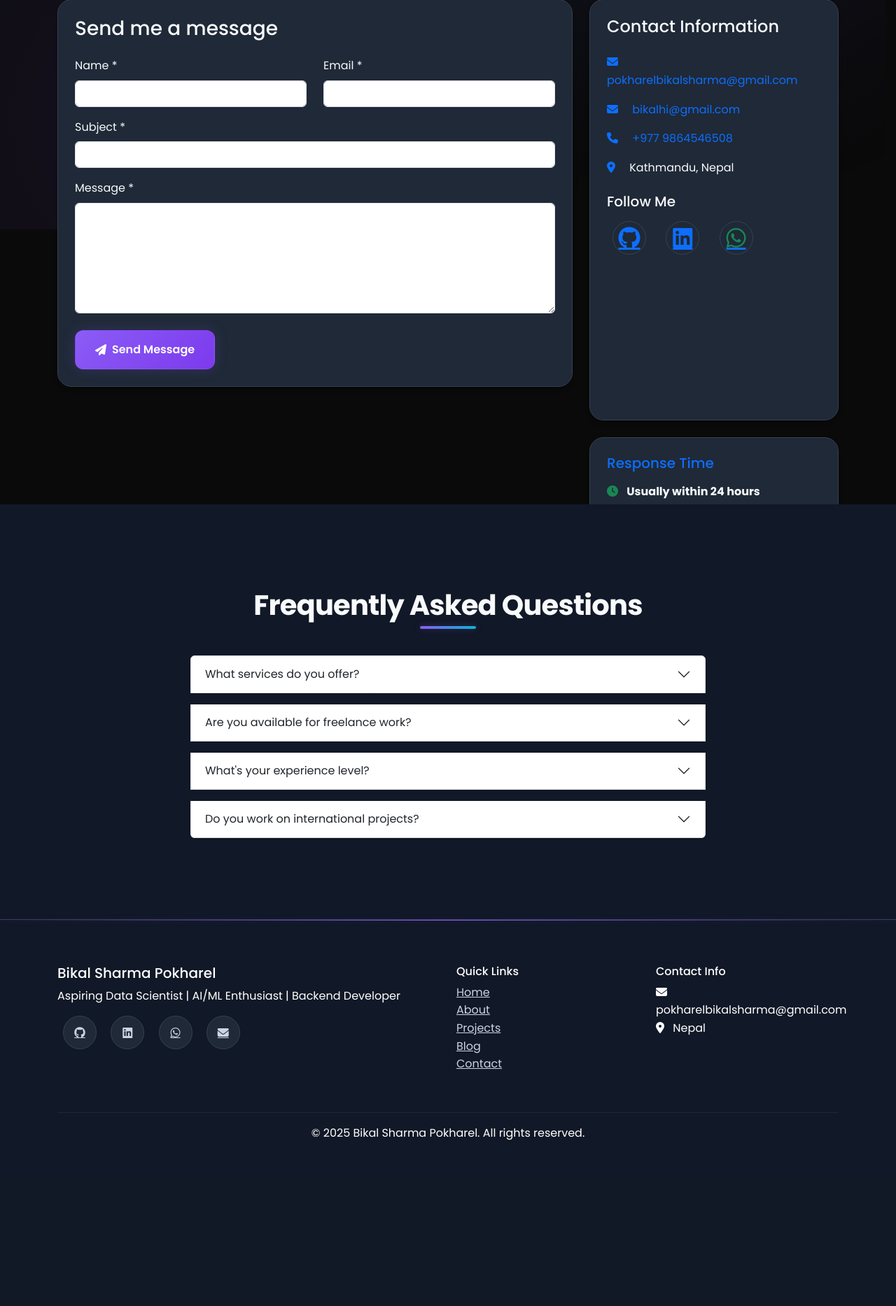
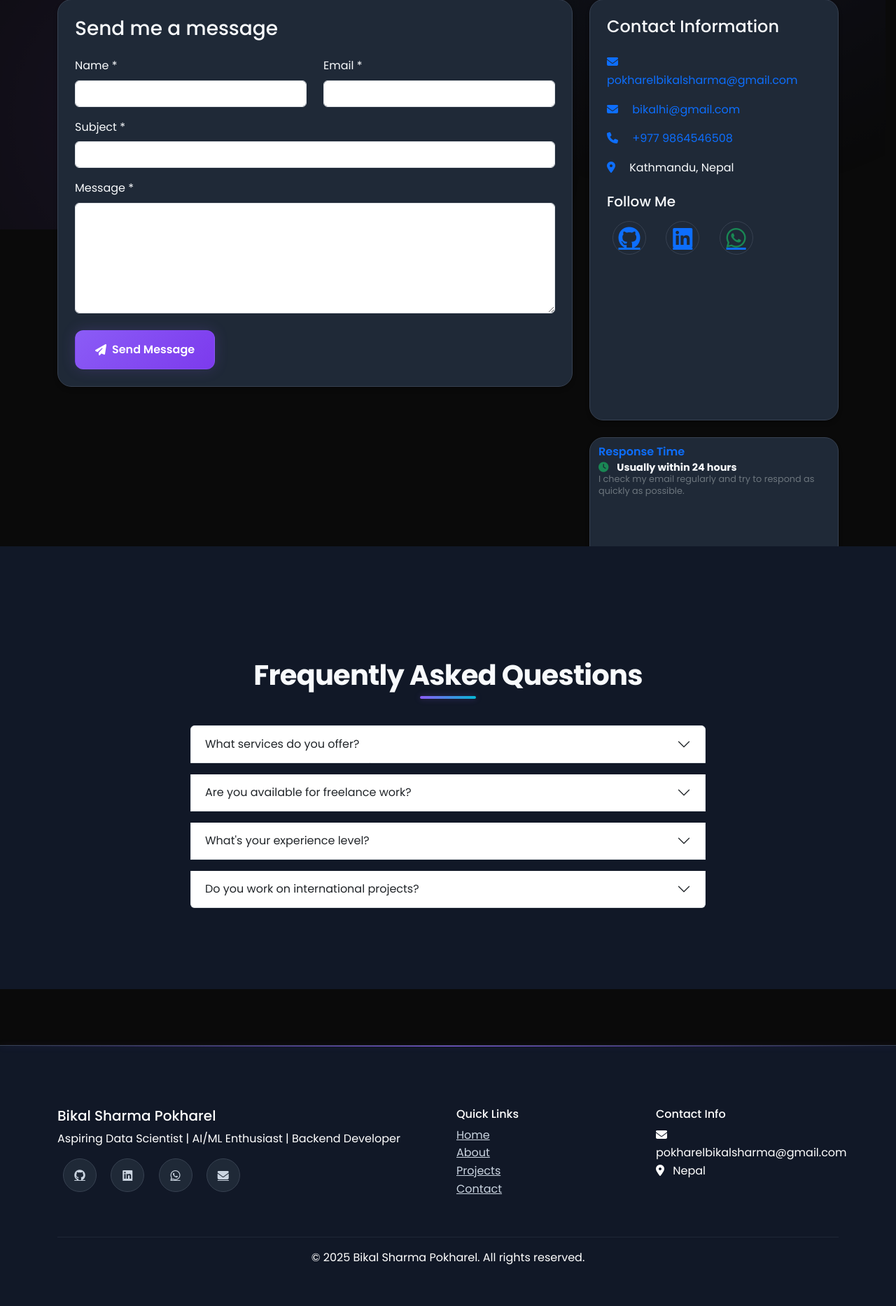
Before and after one commit to bikalpokharel/PORTFOLIO, a Django app: page /contact/ in a window 1280 px wide. Shown: the part 467-2334 px from the top of the page at 70% size. Before the commit the page ends 2097 px from the top, so only its background shows below. Run offline with Django 4.2, Linux system fonts and the light colour scheme; data comes from the database, SQL or seed files in the repository.

Commit message:
feat(ui): dark-purple redesign, contact spacing fixes, projects/about upgrades, footer cleanup, project detail polish

```diff
--- a/home/templates/home/base.html
+++ b/home/templates/home/base.html
@@ -360,7 +360,7 @@
         .footer {
             background: var(--bg-secondary);
             color: white;
-            padding: 4rem 0 2rem;
+            padding: 5.5rem 0 2.5rem;
             border-top: 1px solid var(--border-color);
             position: relative;
         }
@@ -1207,7 +1207,7 @@
     </nav>
 
     <!-- Main Content -->
-    <main style="padding-top: 76px;">
+    <main style="padding-top: 76px; margin-bottom: 80px;">
         {% if messages %}
             {% for message in messages %}
                 <div class="alert alert-{{ message.tags }} alert-dismissible fade show" role="alert">
@@ -1253,7 +1253,6 @@
                         <li><a href="{% url 'home' %}">Home</a></li>
                         <li><a href="{% url 'about' %}">About</a></li>
                         <li><a href="{% url 'projects' %}">Projects</a></li>
-                        <li><a href="{% url 'blog' %}">Blog</a></li>
                         <li><a href="{% url 'contact' %}">Contact</a></li>
                     </ul>
                 </div>
--- a/home/templates/home/contact.html
+++ b/home/templates/home/contact.html
@@ -17,7 +17,7 @@
 </section>
 
 <!-- Contact Section -->
-<section class="section" style="padding-bottom: 120px;">
+<section class="section" style="padding-bottom: 180px;">
     <div class="container">
         <div class="row">
             <!-- Contact Form -->
@@ -87,13 +87,13 @@
                 </div>
 
                 <!-- Response Time -->
-                <div class="card-custom p-4">
-                    <h5 class="text-primary mb-3">Response Time</h5>
-                    <p class="mb-2">
+                <div class="card-custom mb-3" style="display: inline-block; width: auto; max-width: 100%; padding: 10px 12px;">
+                    <h6 class="text-primary m-0 mb-1" style="font-weight: 600;">Response Time</h6>
+                    <p class="m-0" style="font-size: 0.9rem; line-height: 1.3;">
                         <i class="fas fa-clock text-success me-2"></i>
                         <strong>Usually within 24 hours</strong>
                     </p>
-                    <p class="text-secondary small">
+                    <p class="text-secondary m-0" style="font-size: 0.8rem; line-height: 1.3;">
                         I check my email regularly and try to respond as quickly as possible.
                     </p>
                 </div>
@@ -103,7 +103,7 @@
 </section>
 
 <!-- FAQ Section -->
-<section class="section" style="background: var(--bg-secondary); padding-top: 120px;">
+<section class="section" style="background: var(--bg-secondary); padding-top: 160px;">
     <div class="container">
         <h2 class="section-title" data-aos="fade-up">Frequently Asked Questions</h2>
         <div class="row">
--- a/home/templates/home/project_detail.html
+++ b/home/templates/home/project_detail.html
@@ -27,13 +27,13 @@
     </div>
     </section>
 
-<section class="section">
+<section class="section" style="padding-bottom: 140px;">
     <div class="container">
         <div class="row">
             <div class="col-lg-8" data-aos="fade-up">
                 <div class="card-custom p-4 mb-4">
                     <h3 class="mb-3">Overview</h3>
-                    <p class="text-secondary">{{ project.description }}</p>
+                    <p class="text-secondary" style="font-size: 1.05rem; line-height: 1.9;">{{ project.description }}</p>
                 </div>
 
                 {% if project.content %}
```
